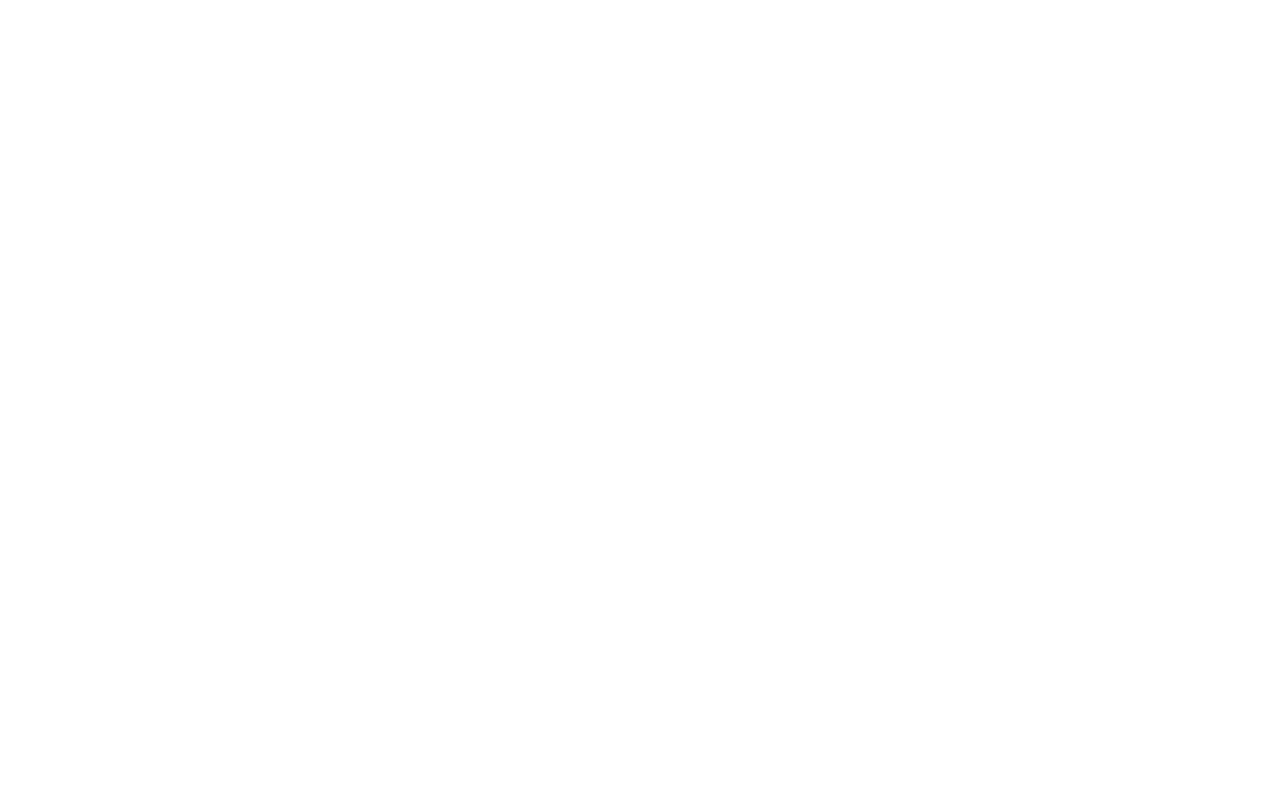
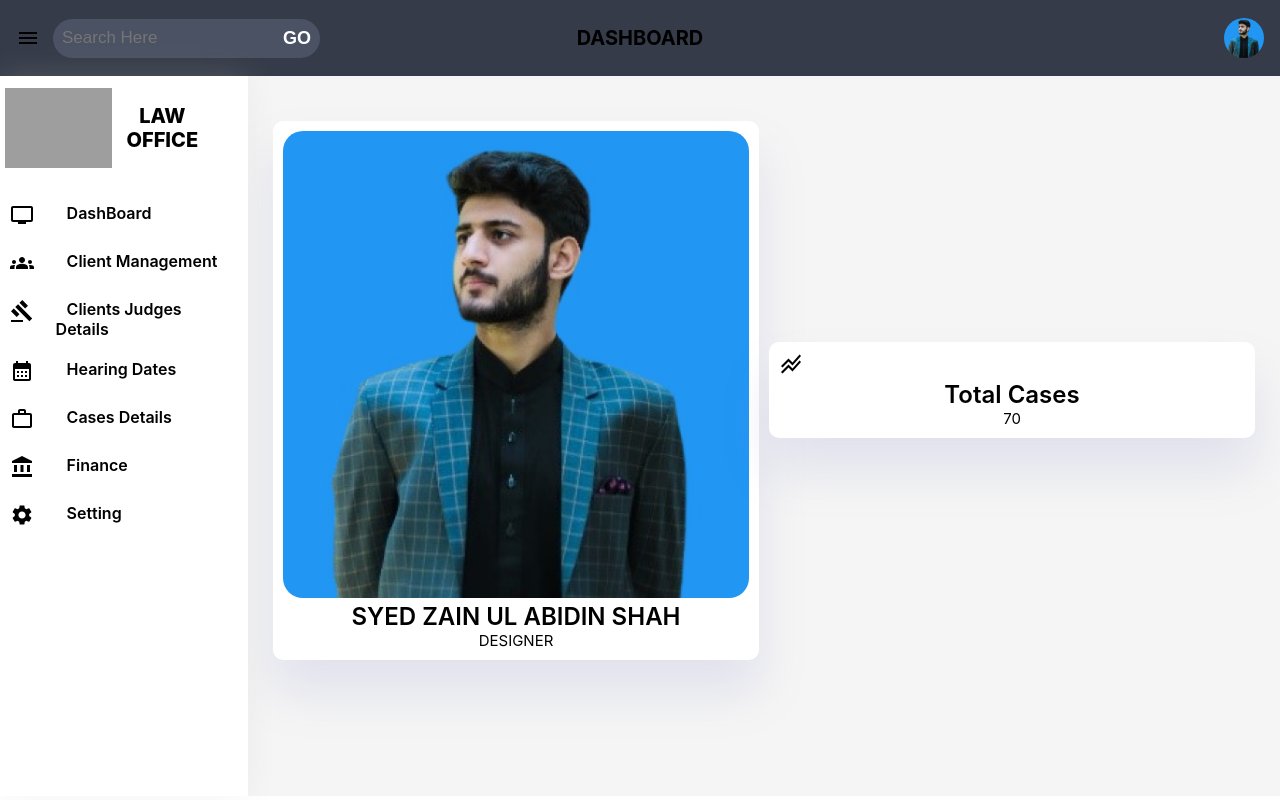
Before and after one commit to Malikwebd9723/AACMS, a React (Create React App) app: page /admin/settings in a window 1280 px wide. Before the commit this address had no page. Built offline with nearby package versions, Linux system fonts and the light colour scheme; grey boxes are pictures that could not be loaded.

Commit message:
change in app menu settings

```diff
--- a/src/App.js
+++ b/src/App.js
@@ -8,6 +8,7 @@
 import HearingDates from "./components/dashboard/HearingDates";
 import CasesDetails from "./components/dashboard/CasesDetails";
 import Finance from "./components/dashboard/Finance";
+import Settings from"./components/dashboard/Settings";
 function App() {
   return (
       <>
@@ -21,6 +22,7 @@
         <Route exact path="hearingDates" element={<HearingDates/>}/>
         <Route exact path="casesDetails"element={<CasesDetails/>}/>
         <Route exact path="finance"element={<Finance/>}/>
+        <Route exact path="settings"element={<Settings/>}/>
       </Route>
       </Routes>
       </>
--- a/src/components/dashboard/Menu.jsx
+++ b/src/components/dashboard/Menu.jsx
@@ -233,7 +233,7 @@
                         <SettingsIcon/>
                     </IconContainer>
                     <LinksContainer>
-                    <Link as={NavLink} to="/">Setting</Link>
+                    <Link as={NavLink} to="/admin/settings">Setting</Link>
                     </LinksContainer>
                     </IconLinksContainer>
                     </Links>
--- /dev/null
+++ b/src/components/dashboard/Settings.jsx
@@ -0,0 +1,94 @@
+import React from 'react'
+import styled from "styled-components"
+
+import StackedLineChartIcon from '@mui/icons-material/StackedLineChart';
+import profilebg from "../../assets/zain.jpg"
+
+const Main = styled.section`
+background:#F5F5F5;
+flex:4;
+padding:20px
+`
+const CardContainer = styled.section`
+
+display:flex;
+align-items:center;
+justify-content:space-around;
+margin:20px 0px;
+`
+const Card = styled.section`
+background-color:white;
+flex:1;
+border-radius:10px;
+padding:10px;
+margin:5px;
+box-shadow: 0px 2rem 3rem rgba(132, 139, 200, 0.18);
+`
+const CardContainerInner = styled.section`
+display:flex;
+justify-content:center;
+align-items:center;
+`
+const CardIcon = styled.section`
+
+`
+const img = styled.section`
+width:30px;
+height:30px;
+display:flex;
+align-items:center;
+justify-content:center;
+border-radius:50px;
+`
+const H2 = styled.h2`
+font-weight:600;
+text-align:center;
+`
+const H6 = styled.h6`
+font-weight:400;
+font-size:15px;
+`
+
+
+
+
+const Settings = () => {
+    return (
+        <>
+        <Main>
+            <CardContainer>
+
+
+                <Card>
+                    <CardIcon>
+                    <img src={profilebg} alt="" style={{height:'100%', width:"100%",borderRadius:"20px"}} />
+                    </CardIcon>
+                        <H2>SYED ZAIN UL ABIDIN SHAH</H2>
+                    <CardContainerInner>
+                        <H6>DESIGNER</H6>
+
+                    </CardContainerInner>
+
+                </Card>
+
+                <Card>
+                    <CardIcon>
+                        <StackedLineChartIcon />
+                    </CardIcon>
+                        <H2>Total Cases</H2>
+                    <CardContainerInner>
+                        <H6>70</H6>
+                    </CardContainerInner>
+
+                </Card>
+
+
+            </CardContainer>
+
+        </Main>
+
+        </>
+    )
+}
+
+export default Settings
```
